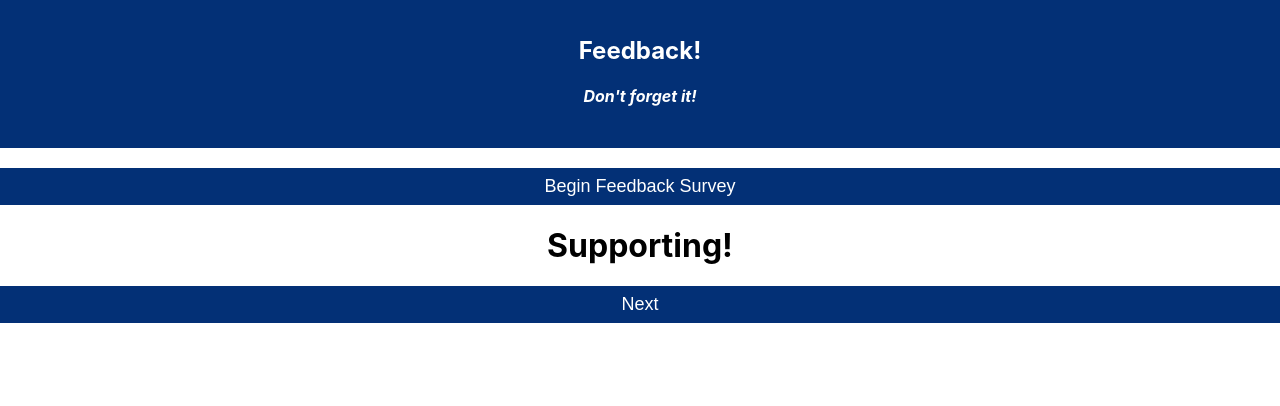
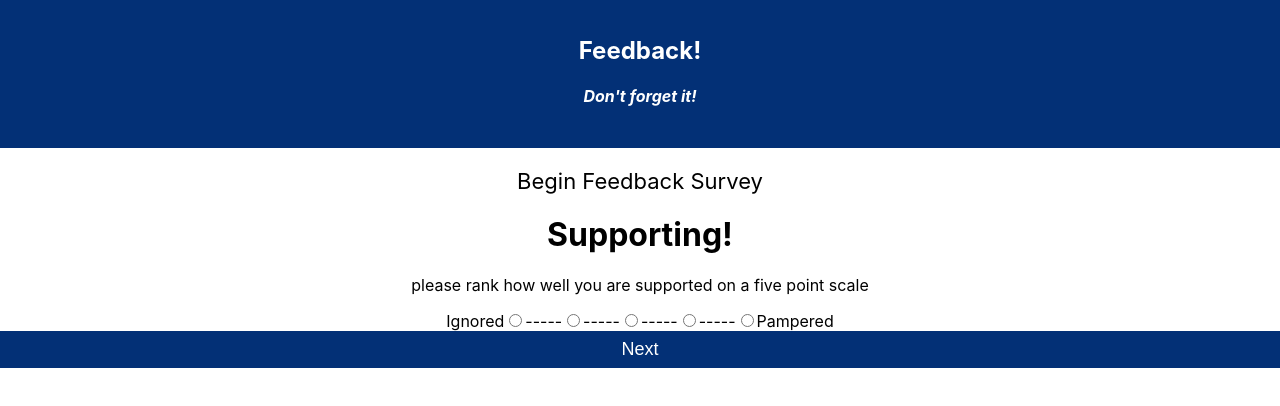
Before and after one commit to demkantor/redux-feedback-loop, a React (Create React App) app: page /#/supporting in a window 1280 px wide. Shown: the top 406 px of the page. Built offline with nearby package versions, Linux system fonts and the light colour scheme.

Commit message:
cards move in order, inputs recorded

```diff
--- a/src/components/App/App.js
+++ b/src/components/App/App.js
@@ -26,7 +26,7 @@ class App extends Component {
         <Router>
           <Header />
           <br/>
-          <button className="nextButton" onClick={this.handleClick}>Begin Feedback Survey</button>
+          <Link to='/feelings' className="nextButton">Begin Feedback Survey</Link>
           <br/>
           <Route path="/feelings" component={Feelings}/>
           <Route path="/understanding" component = {Understanding}/>
--- a/src/components/Comments/Comments.js
+++ b/src/components/Comments/Comments.js
@@ -3,8 +3,20 @@ import '../App/App.css';
 
 class Comments extends Component {
 
-  handleClick =()=>{
+  state= [];
+
+  handleClick =(event)=>{
+    event.preventDefault();
     this.props.history.push('/review');
+  }
+
+  handleChangeFor = (event) => {
+    this.setState({
+      state: {
+        understanding: event.target.value
+      }
+    })
+    console.log(this.state);
   }
 
 
@@ -12,7 +24,13 @@ render() {
 return (
         <div className="comments">
           <h1>Comments!</h1>
+          <p>any thing you would like us to know?</p>
+          <form onSubmit={this.handleClick}>
+          <input placeholder="feel free to speak your mind"
+              onChange={this.handleChangeFor}
+          />
           <button className="nextButton" onClick={this.handleClick}>Next</button>
+          </form>
         </div>
     );
   }
--- a/src/components/Feeling/Feeling.js
+++ b/src/components/Feeling/Feeling.js
@@ -3,9 +3,7 @@ import '../App/App.css';
 
 class Feeling extends Component {
 
-  state= {
-
-  }
+  state= [];
 
   handleClick =(event)=>{
     event.preventDefault();
@@ -26,6 +24,7 @@ render() {
 return (
         <div className="feeling">
           <h1>Feeling!</h1>
+          <p>please rank how you feel today on a five point scale</p>
             <form onSubmit={this.handleClick}>
             <label for="one">Abysmal</label>
               <input required type="radio" id="one" name="orderType" value="one"
@@ -48,6 +47,7 @@ return (
                 onChange={this.handleChangeFor}
                 />
               <label for="five">Amazing!</label>
+              <br/>
               <button className="nextButton">Next</button>
             </form>
         </div>
--- a/src/components/Review/Review.js
+++ b/src/components/Review/Review.js
@@ -12,7 +12,12 @@ render() {
 return (
         <div className="review">
           <h1>Review!</h1>
-          <button className="nextButton" onClick={this.handleClick}>Next</button>
+          <h2>this is what you had to say</h2>
+          <p>feelings: </p>
+          <p>Understanding: </p>
+          <p>Supported: </p>
+          <p>comments: </p>
+          <button className="nextButton" onClick={this.handleClick}>Submit</button>
         </div>
     );
   }
--- a/src/components/Submitted/Submitted.js
+++ b/src/components/Submitted/Submitted.js
@@ -11,6 +11,8 @@ render() {
 return (
         <div className="submitted">
           <h1>Submitted!</h1>
+          <h1>Thank you!</h1>
+          <p>feel free to take the survey again</p>
           <button className="nextButton" onClick={this.handleClick}>Return Home</button>
         </div>
     );
--- a/src/components/Supporting/Supporting.js
+++ b/src/components/Supporting/Supporting.js
@@ -3,15 +3,52 @@ import '../App/App.css';
 
 class Supporting extends Component {
 
-  handleClick =()=>{
+  state= [];
+
+  handleClick =(event)=>{
+    event.preventDefault();
     this.props.history.push('/comments');
+  }
+
+  handleChangeFor = (event) => {
+    this.setState({
+      state: {
+        understanding: event.target.value
+      }
+    })
+    console.log(this.state);
   }
 
 render() {
 return (
         <div className="supporting">
           <h1>Supporting!</h1>
-          <button className="nextButton" onClick={this.handleClick}>Next</button>
+          <p>please rank how well you are supported on a five point scale</p>
+            <form onSubmit={this.handleClick}>
+            <label for="one">Ignored</label>
+              <input required type="radio" id="one" name="orderType" value="one"
+                onChange={this.handleChangeFor}
+              />
+              <label for="one">-----</label>
+              <input required type="radio" id="two" name="orderType" value="two"
+                onChange={this.handleChangeFor}
+                />
+              <label for="two">-----</label>
+              <input required type="radio" id="three" name="orderType" value="three"
+                onChange={this.handleChangeFor}
+              />
+              <label for="three">-----</label>
+              <input required type="radio" id="four" name="orderType" value="four"
+                onChange={this.handleChangeFor}
+                />
+              <label for="four">-----</label>
+              <input required type="radio" id="five" name="orderType" value="five"
+                onChange={this.handleChangeFor}
+                />
+              <label for="five">Pampered</label>
+              <br/>
+              <button className="nextButton">Next</button>
+            </form>
         </div>
     );
   }
--- a/src/components/Understanding/Understanding.js
+++ b/src/components/Understanding/Understanding.js
@@ -3,15 +3,53 @@ import '../App/App.css';
 
 class Understanding extends Component {
 
-  handleClick =()=>{
+  state= [];
+
+  handleClick =(event)=>{
+    event.preventDefault();
     this.props.history.push('/supporting');
   }
+
+  handleChangeFor = (event) => {
+    this.setState({
+      state: {
+        understanding: event.target.value
+      }
+    })
+    console.log(this.state);
+  }
+
 
 render() {
 return (
         <div className="understanding">
           <h1>Understanding!</h1>
-          <button className="nextButton" onClick={this.handleClick}>Next</button>
+          <p>please rank your understanding of today's material on a five point scale</p>
+            <form onSubmit={this.handleClick}>
+            <label for="one">Dunce</label>
+              <input required type="radio" id="one" name="orderType" value="one"
+                onChange={this.handleChangeFor}
+              />
+              <label for="one">-----</label>
+              <input required type="radio" id="two" name="orderType" value="two"
+                onChange={this.handleChangeFor}
+                />
+              <label for="two">-----</label>
+              <input required type="radio" id="three" name="orderType" value="three"
+                onChange={this.handleChangeFor}
+              />
+              <label for="three">-----</label>
+              <input required type="radio" id="four" name="orderType" value="four"
+                onChange={this.handleChangeFor}
+                />
+              <label for="four">-----</label>
+              <input required type="radio" id="five" name="orderType" value="five"
+                onChange={this.handleChangeFor}
+                />
+              <label for="five">Rhode Scholar</label>
+              <br/>
+              <button className="nextButton">Next</button>
+            </form>
         </div>
     );
   }
--- a/src/index.js
+++ b/src/index.js
@@ -12,7 +12,7 @@ import logger from 'redux-logger';
 const responseReducer = (state = [], action) =>{
     switch (action.type){
         case 'SET_RESPONSE':
-            return state;
+            return [...state, action.payload];
         default:
             return state;
     }
```
